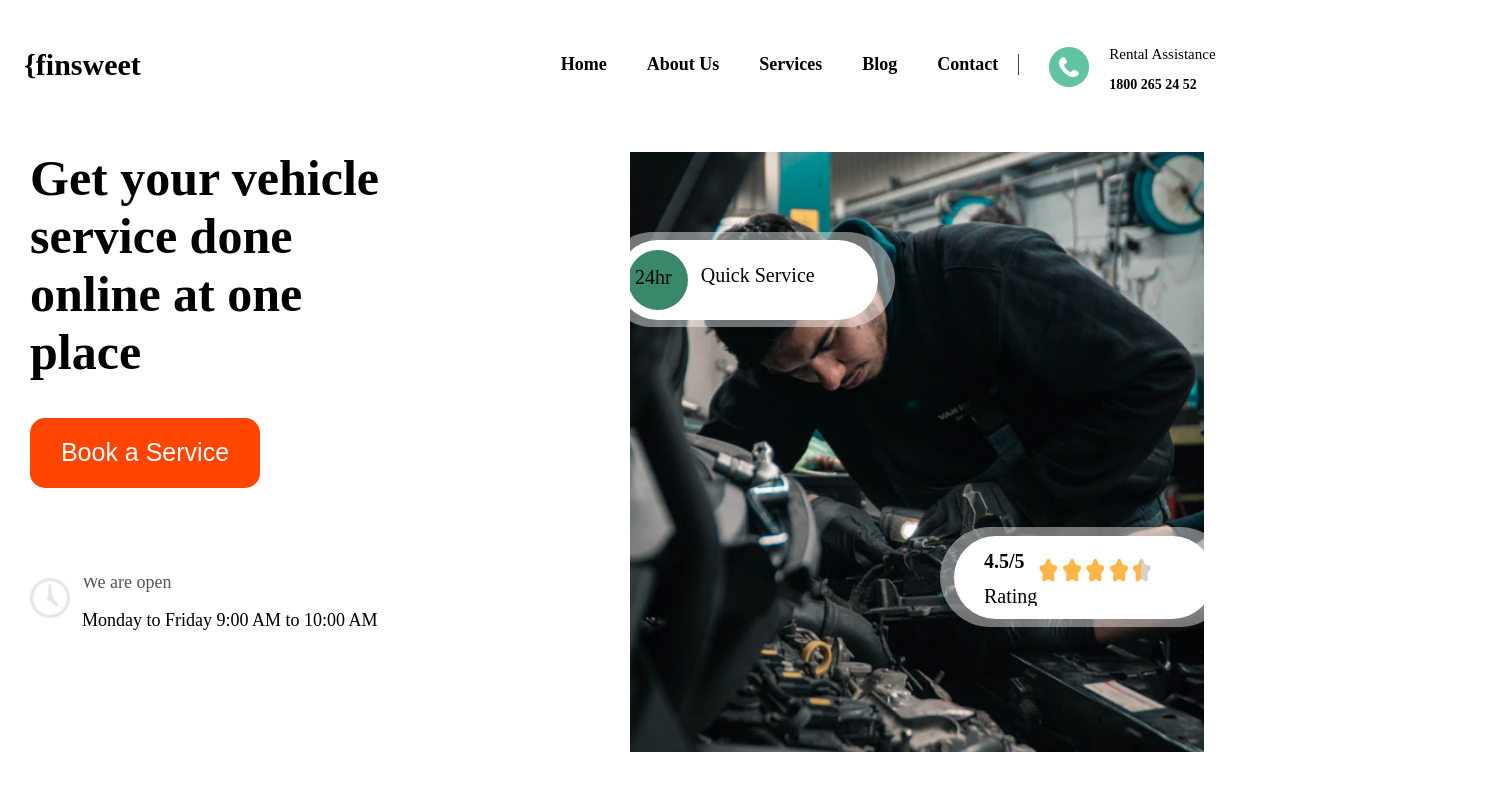
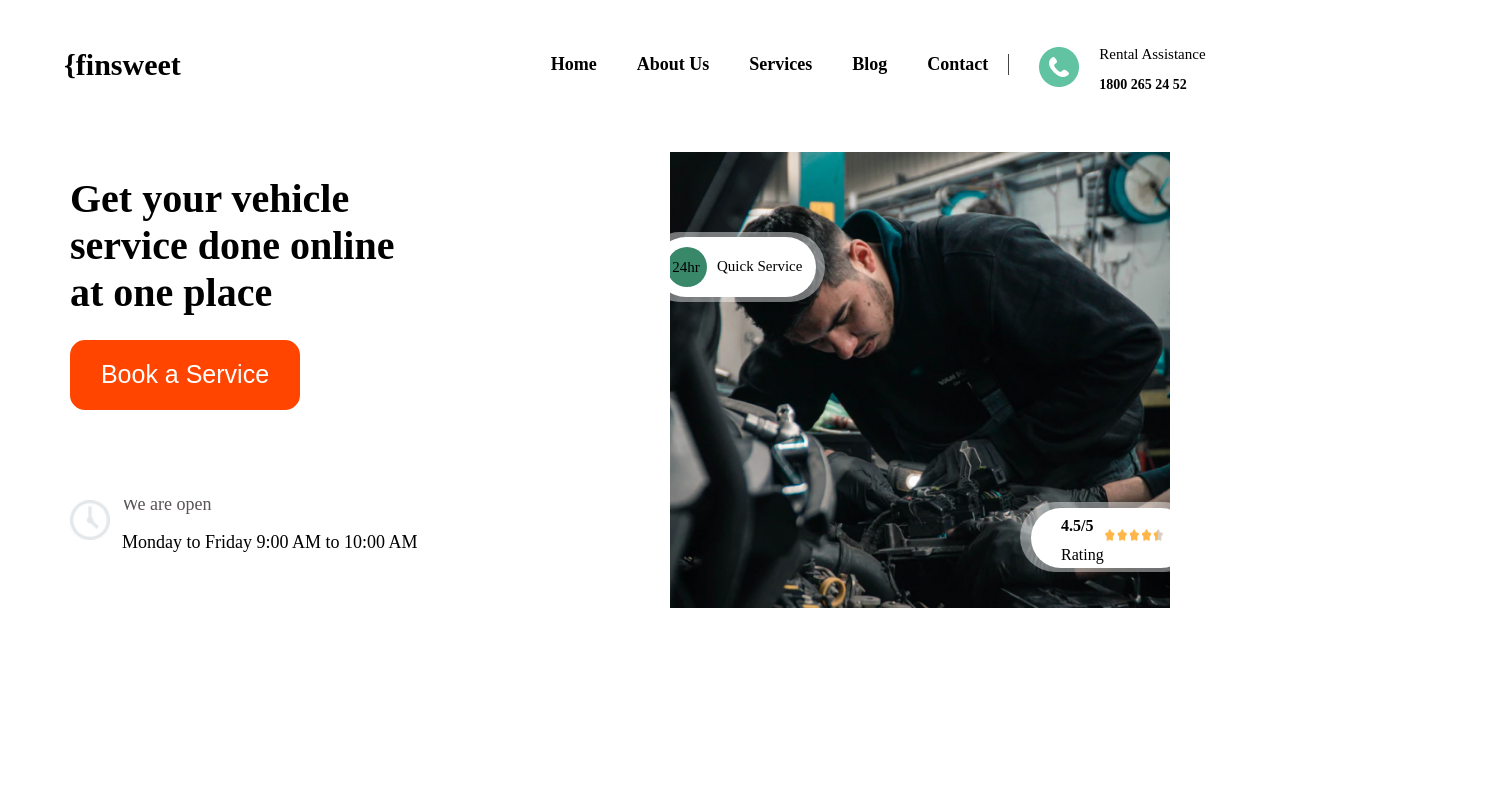
Before and after one commit to AndyRex08/Project, a plain HTML site: page index.html in a window 1280 px wide. Shown: the whole page, 1500 px wide, since content can reach past the window. Drawn offline with Linux system fonts and the light colour scheme.

Commit message:
Final changes
Edit to the width of the all the previous overlapping codes

```diff
--- a/style.css
+++ b/style.css
@@ -1,6 +1,6 @@
 body {
-    width: 1500px;
-    height: 1000px;
+    width: 1200px;
+    height: 600px;
     margin-left: auto;
     margin-right: auto;
 }
@@ -27,7 +27,7 @@ header{
 }
 
 .nav {
-    margin-left: 210px;
+    margin-left: 160px;
     display: flex;
     flex-wrap: wrap;
 }
@@ -81,17 +81,18 @@ header{
 
 .text {
     width: 500px;
-    height: 700px;
+    height: 550px;
     padding-left: 30px;
     margin-top: -70px;
 }
 
 .service {
     width: 350px;
+    margin-top: 40px;
 }
 
 .service h4{
-    font-size: 50px;
+    font-size: 40px;
     font-weight: bold;
 }
 
@@ -129,13 +130,13 @@ header{
     background-image: url(Image.jpg);
     background-repeat: no-repeat;
     background-size: contain;
-    height: 600px;
-    width: 600px;
+    height: 550px;
+    width: 500px;
 }
 
 .quick {
-    height: 95px;
-    width: 290px;
+    height: 70px;
+    width: 180px;
     background-color: rgba(255, 255, 255, 0.43);
     border-radius: 50px;
     margin-top: 80px;
@@ -143,13 +144,13 @@ header{
 }
 
 .quickserve {
-    padding-top: 8px;
-    padding-left: 4px;
+    padding-top: 5px;
+    padding-left: 2px;
 }
 
 .quickservice {
-    height: 80px;
-    width: 260px;
+    height: 60px;
+    width: 160px;
     background-color: white;
     border-radius: 50px;
     margin-left: 9px;
@@ -157,10 +158,10 @@ header{
 }
 
 .hour {
-    margin-left: 10px;
+    margin-left: 11px;
     margin-top: 10px;
-    height: 60px;
-    width: 60px;
+    height: 40px;
+    width: 40px;
     align-content: center;
     background-color: rgb(57, 136, 106);
     border-radius: 5vh;
@@ -169,37 +170,36 @@ header{
 
 .hr {
     margin-top: -9px;
-    margin-left: -22px;
+    margin-left: -12px;
 }
 
 .quickservice p{
-    margin-top: 3vh;
-    padding-left: 1vw;
-    font-size: 20px;
+    margin-top: 21px;
+    padding-left: 10px;
+    font-size: 15px;
 }
 
 
 .rate {
-    height: 100px;
-    width: 290px;
+    height: 70px;
+    width: 180px;
     background-color: rgba(255, 255, 255, 0.43);
     border-radius: 50px;
     margin-top: 200px;
-    margin-left: 310px;
+    margin-left: 350px;
 }
 
 .starrating {
-    padding-top: 1px;
-    margin-left: 5px;
+    padding-top: 6px;
+    padding-left: 2px;
 }
 
 .starrate {
-    height: 83px;
-    width: 260px;
+    height: 60px;
+    width: 160px;
     background-color: white;
     border-radius: 50px;
     margin-left: 9px;
-    margin-top: 8px;
     display: flex;
     line-height: 20px;
 }
@@ -211,13 +211,13 @@ header{
 }
 
 .st p{
-    margin-top: 25px;
-    font-size: 20px;
-    line-height: 20px;
+    margin-top: 19px;
+    font-size: 16px;
+    line-height: 18px;
 }
 
 .starrate img {
     margin-top: 20px;
-    width: 9vw;
-    height: 30px;
+    width: 60px;
+    height: 15px;
 }
```
